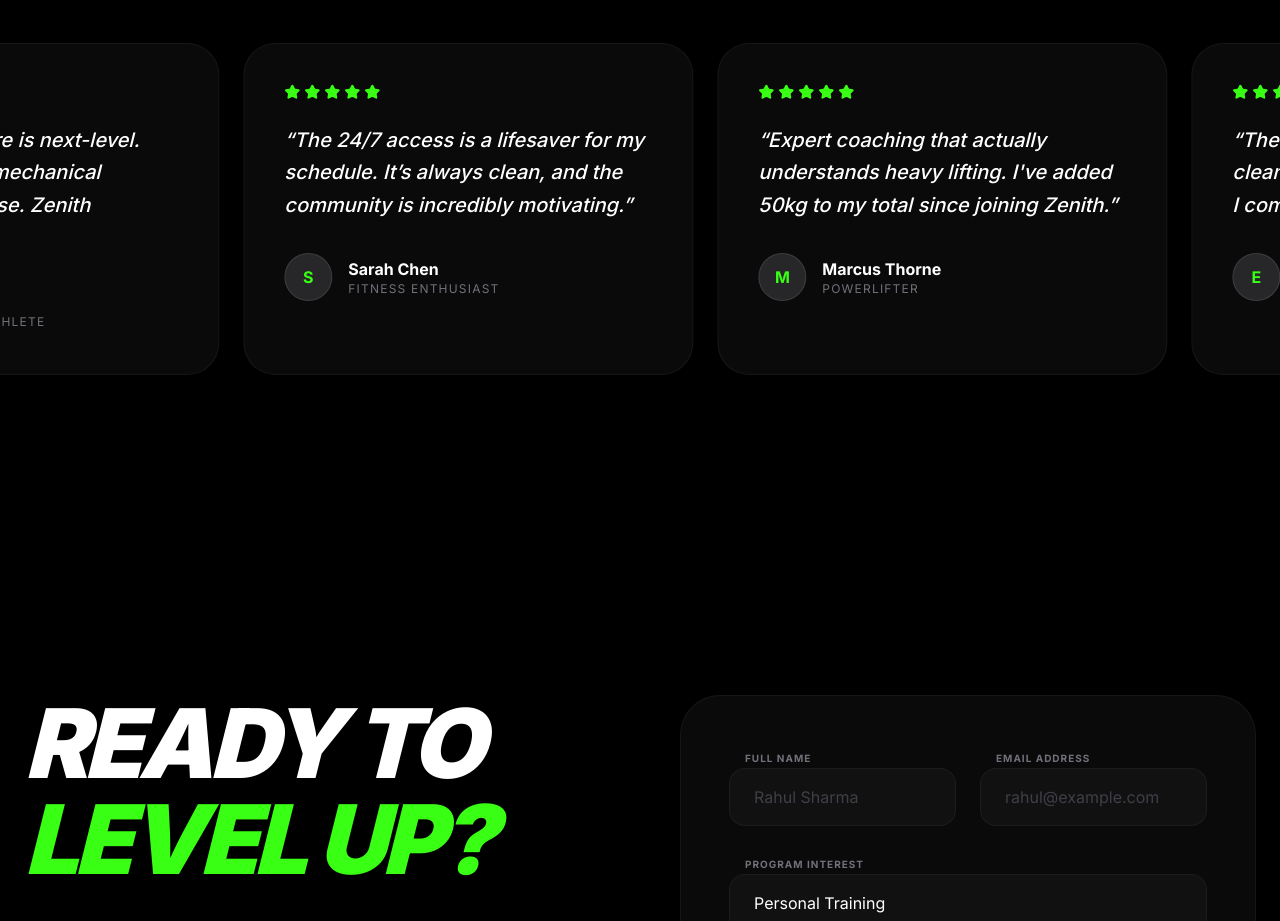
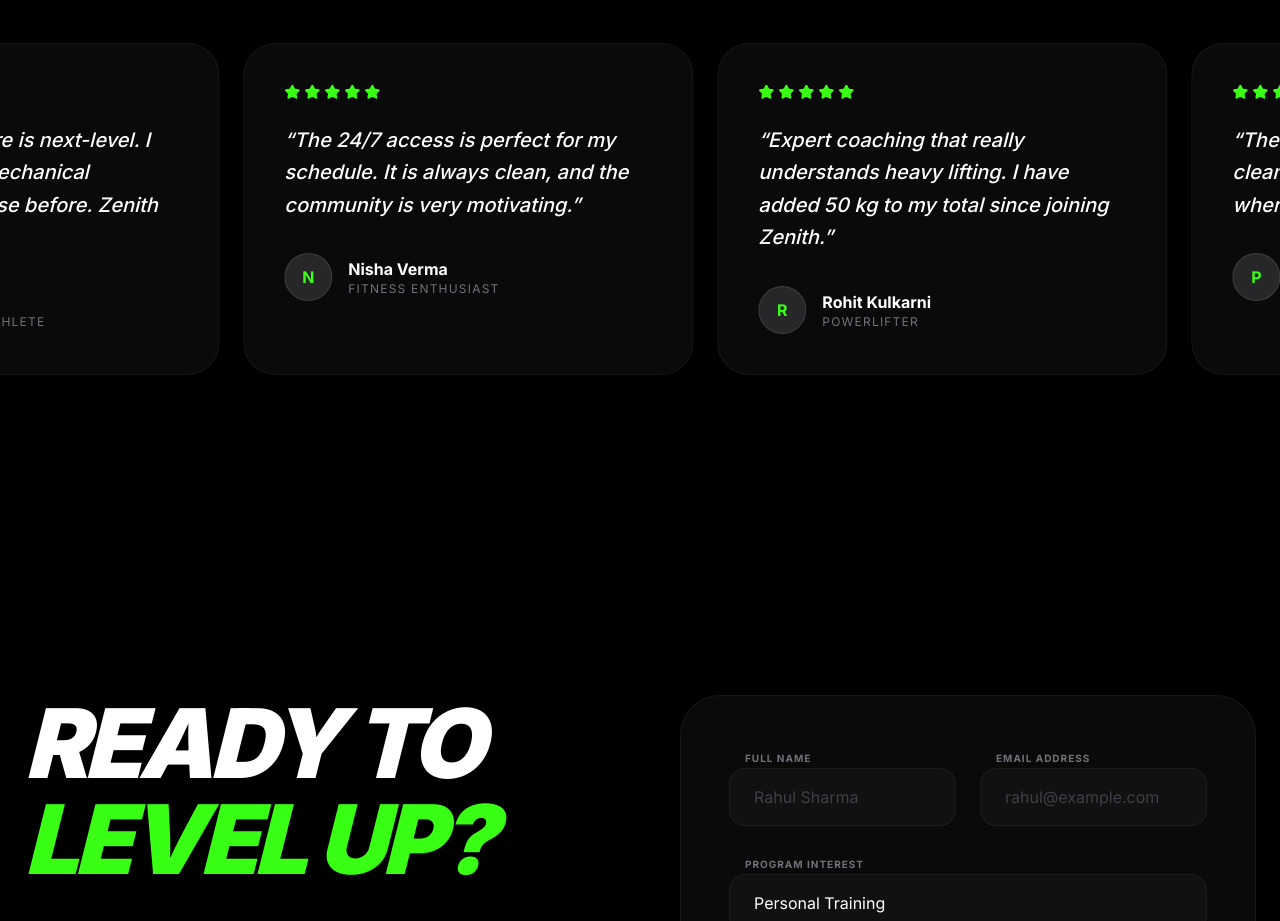
Before and after one commit to Sahil-Hode/Gym-Website, a Next.js app: page / in a window 1280 px wide. Shown: the part 7140-8061 px from the top of the page. Built offline with nearby package versions, Linux system fonts and the light colour scheme.

Commit message:
Update testimonials with accurate names and refined content for clarity

```diff
--- a/src/components/Testinomial.tsx
+++ b/src/components/Testinomial.tsx
@@ -6,27 +6,27 @@ import { motion } from 'framer-motion';
 
 const reviews = [
   {
-    name: "Alex Rivera",
+    name: "Aarav Mehta",
     role: "Professional Athlete",
-    content: "The equipment here is next-level. I've never seen biomechanical machines this precise. Zenith changed my prep.",
+    content: "The equipment here is next-level. I have not seen biomechanical machines this precise before. Zenith changed my prep.",
     rating: 5
   },
   {
-    name: "Sarah Chen",
+    name: "Nisha Verma",
     role: "Fitness Enthusiast",
-    content: "The 24/7 access is a lifesaver for my schedule. It’s always clean, and the community is incredibly motivating.",
+    content: "The 24/7 access is perfect for my schedule. It is always clean, and the community is very motivating.",
     rating: 5
   },
   {
-    name: "Marcus Thorne",
+    name: "Rohit Kulkarni",
     role: "Powerlifter",
-    content: "Expert coaching that actually understands heavy lifting. I've added 50kg to my total since joining Zenith.",
+    content: "Expert coaching that really understands heavy lifting. I have added 50 kg to my total since joining Zenith.",
     rating: 5
   },
   {
-    name: "Elena Rodriguez",
+    name: "Priya Nair",
     role: "Yoga Instructor",
-    content: "The atmosphere is futuristic and clean. It’s more than a gym; it's where I come to push my absolute limits.",
+    content: "The atmosphere is futuristic and clean. It is more than a gym; this is where I come to push my limits.",
     rating: 5
   }
 ];
```
